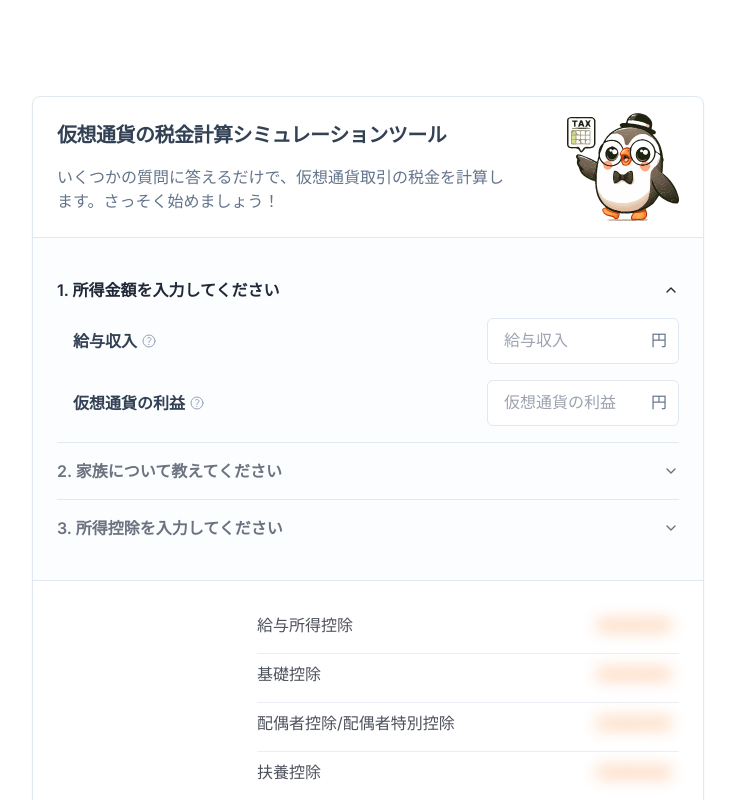
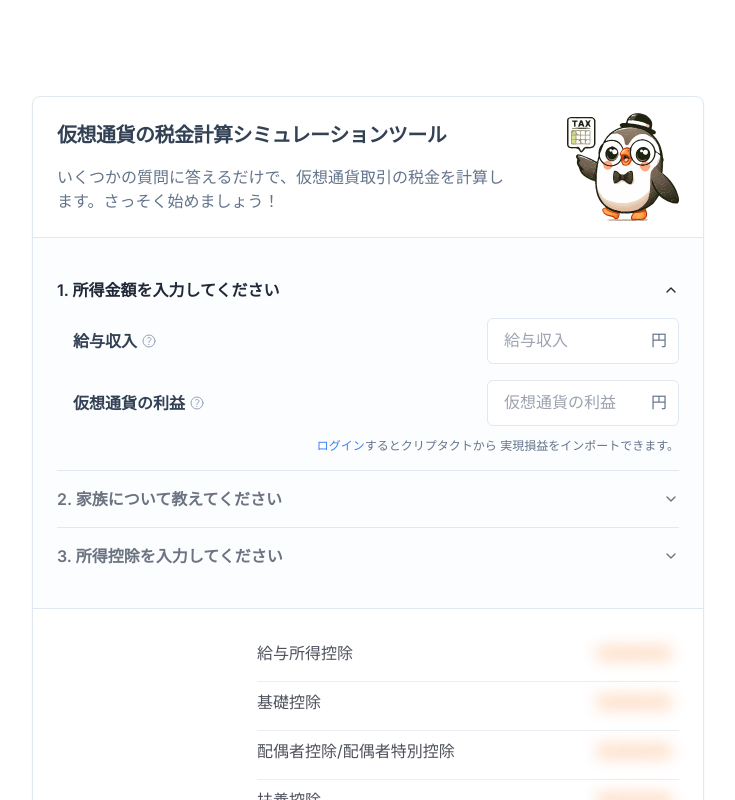
Before and after one commit to vnshgrg/crypto-tax-simulator, a Next.js app: page / in a window 1280 px wide. Both pictures are taken after a click on the button "1. 所得金額を入力してください". Shown: the top 800 px of the page, without its empty margins (272-1007 px from the left). Built offline with nearby package versions, Linux system fonts and the light colour scheme.

Commit message:
add fake login link

```diff
--- a/src/app/page.tsx
+++ b/src/app/page.tsx
@@ -130,9 +130,11 @@ const SectionOne = ({ setState }: SectionProps) => {
           onChange={(e) => setState("salaryIncome", Number(e.target.value))}
         />
       </Question>
+      <div className="space-y-3">
+        <div>
           <Question
             title="仮想通貨の利益"
-        help="総平均法で計算した実現損益を入力してください。"
+            help="あなたの職業を選択してください。"
           >
             <Input
               type="number"
@@ -142,6 +144,17 @@ const SectionOne = ({ setState }: SectionProps) => {
               onChange={(e) => setState("cryptoProfit", Number(e.target.value))}
             />
           </Question>
+        </div>
+        <div className="w-full text-right text-xs text-slate-500">
+          <a
+            href="https://grid.cryptact.io"
+            className="text-blue-500 hover:text-blue-700 hover:underline"
+          >
+            ログイン
+          </a>
+          するとクリプタクトから 実現損益をインポートできます。
+        </div>
+      </div>
     </div>
   );
 };
```
Lines whose indentation alone changed are shown as unchanged.
